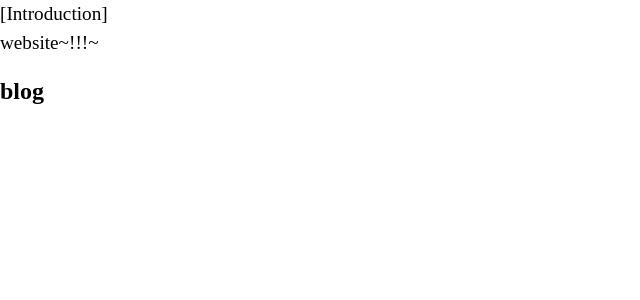
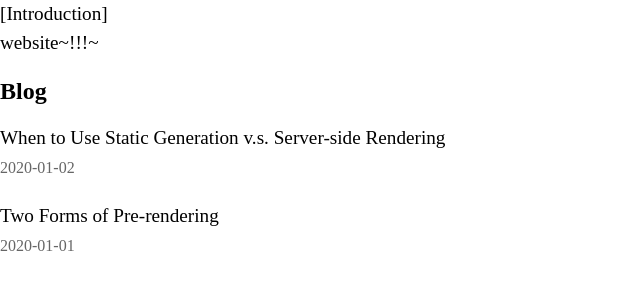
Before and after one commit to fluorjo/nextjs_blog, a Next.js app: page / in a window 1280 px wide. Shown: the top 300 px of the page, without its empty margins (0-640 px from the left). Built offline with nearby package versions, Linux system fonts and the light colour scheme.

Commit message:
get staticProps. post list

```diff
--- a/pages/index.tsx
+++ b/pages/index.tsx
@@ -1,10 +1,19 @@
-import type { NextPage } from "next";
+import type { GetStaticProps, NextPage } from "next";
 import Head from "next/head";
 import Image from "next/image";
 import { Inter } from "next/font/google";
 import homeStyles from "@/styles/Home.module.css";
+import { getSortedPostsData } from "@/lib/posts";
 
-const Home: NextPage = () => {
+const Home = ({
+  allPostsData,
+}: {
+  allPostsData: {
+    date: string;
+    title: string;
+    id: string;
+  }[];
+}) => {
   return (
     <div>
       <Head>
@@ -15,11 +24,28 @@ const Home: NextPage = () => {
         <p>website~!!!~</p>
       </section>
       <section className={`${homeStyles.headingMd} ${homeStyles.padding1px}`}>
-        <h2 className={homeStyles.headingLg}>blog</h2>
-        <ul className={homeStyles.list}></ul>
+        <h2 className={homeStyles.headingLg}>Blog</h2>
+        <ul className={homeStyles.list}>
+          {allPostsData.map(({ id, title, date }) => (
+            <li className={homeStyles.listItem} key={id}>
+              <a>{title}</a>
+              <br />
+              <small className={homeStyles.lightText}>{date}</small>
+            </li>
+          ))}
+        </ul>
       </section>
     </div>
   );
 };
 
 export default Home;
+
+export const getStaticProps: GetStaticProps = async () => {
+  const allPostsData = getSortedPostsData();
+  return {
+    props: {
+      allPostsData,
+    },
+  };
+};
--- a/styles/Home.module.css
+++ b/styles/Home.module.css
@@ -18,3 +18,11 @@
   padding: 0;
   margin: 0;
 }
+
+.listItem {
+  margin: 0 0 1.25rem;
+}
+
+.lightText {
+  color: #666;
+}
```
Also changed, not shown: 1 other file (tests, documents, lock files or other folders).
